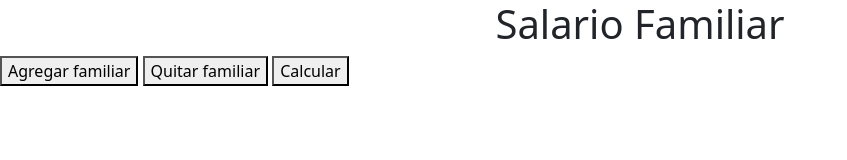
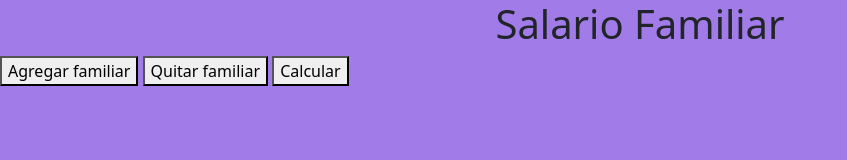
Before and after one commit to lautaguardati/tarea-clase-10, a plain HTML site: page tarea-clase-6/Tarea 2/index.html in a window 1280 px wide. Shown: the whole page, without its empty margins (0-847 px from the left). Drawn offline with nearby package versions, Linux system fonts and the light colour scheme.

Commit message:
Agregado de color de fondo

```diff
--- a/tarea-clase-6/Tarea 2/main.css
+++ b/tarea-clase-6/Tarea 2/main.css
@@ -5,3 +5,7 @@
 .oculto {
     display: none;
 }
+
+body {
+    background-color: rgb(161, 123, 231);
+}
```
